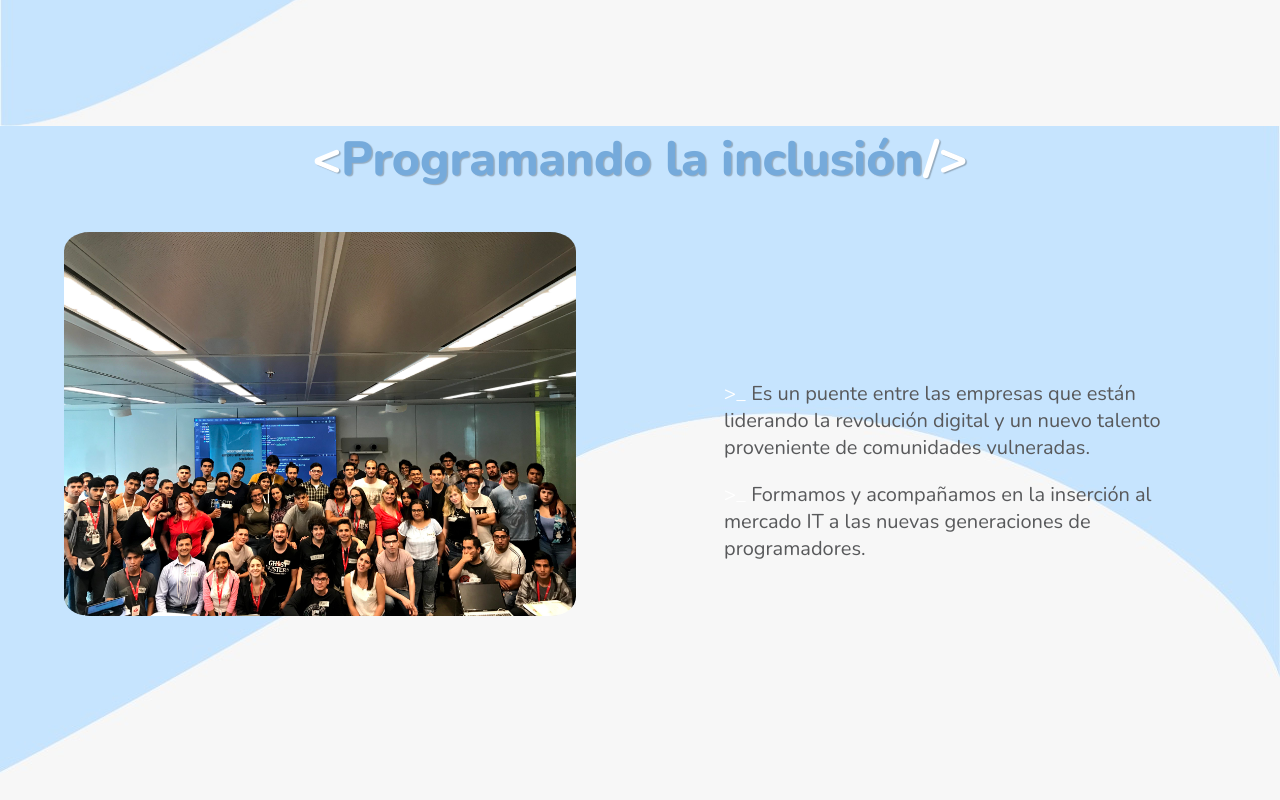
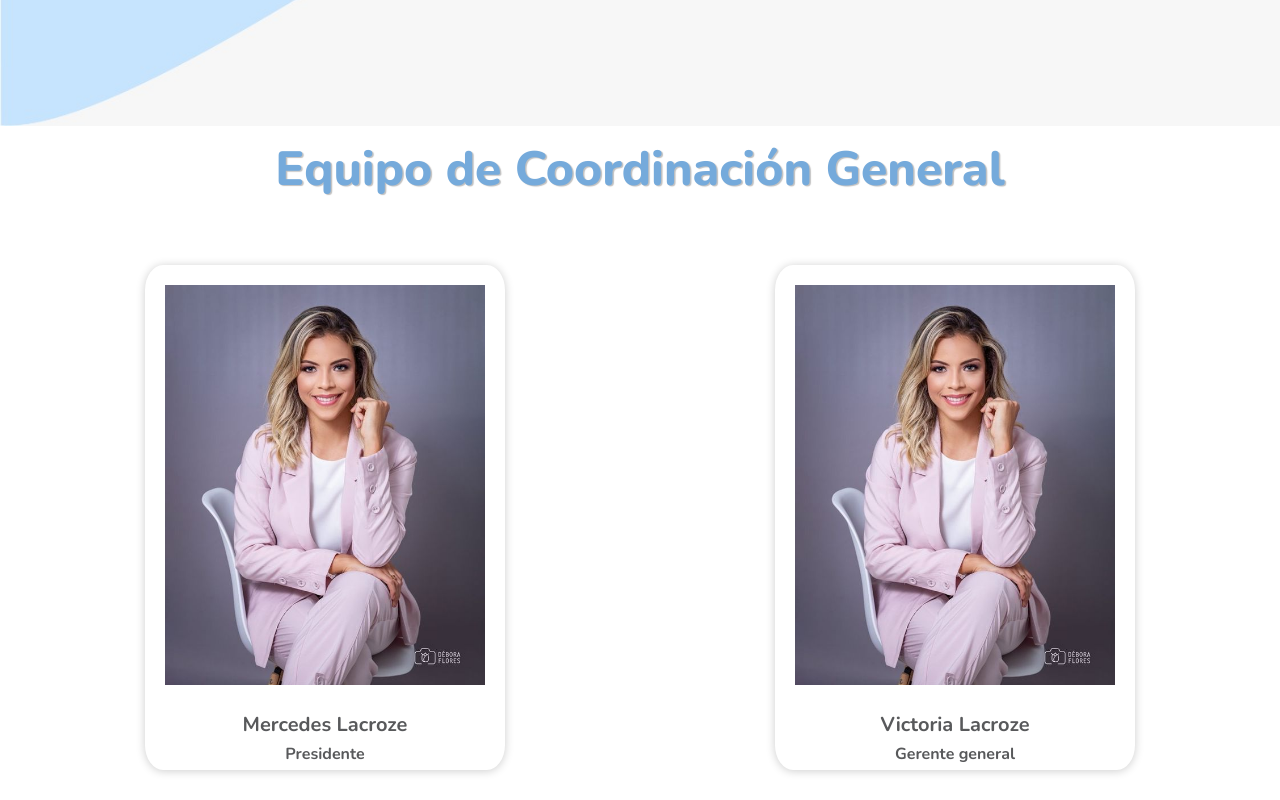
Before and after one commit to FormarImpactDevs/client-fundacion-formar-web, a React (Vite) app: page / in a window 1280 px wide. Shown: the part 1420-2220 px from the top of the page. Built offline with nearby package versions, Linux system fonts and the light colour scheme.

Commit message:
add component team

```diff
--- a/package.json
+++ b/package.json
@@ -12,6 +12,7 @@
   "dependencies": {
     "aos": "^2.3.4",
     "pnpm": "^8.6.9",
+    "prop-types": "^15.8.1",
     "react": "^18.2.0",
     "react-dom": "^18.2.0",
     "react-router-dom": "^6.14.1"
--- a/src/components/Emprendiendo/_undertaking.scss
+++ b/src/components/Emprendiendo/_undertaking.scss
@@ -1,6 +1,7 @@
 @import "../../styles/colors";
 @import "../../styles/media-queries";
 .emprendiendo_container {
+    margin-top: 5%;
     min-height: 90vh;
     background-color: $ligth-blue;
     width: 100%;
@@ -44,6 +45,7 @@
     background-color: $white;
     border-radius: 5%;
     margin: 0% 5% 5% 5%;
+    transition: all 400ms ease;
     figure {
         width: 20vh;
     }
--- a/src/components/Programando/_programming.scss
+++ b/src/components/Programando/_programming.scss
@@ -4,13 +4,14 @@
 
 
 .programando_container {
-    min-height: 90vh;
+    margin-top: 5%;
     background-image: url("../../assets/fondoAboutUs.jpg");
     background-position: right;
     background-repeat: no-repeat;
     cursor: default;
     @include tablet {
         height: auto;
+        min-height: 90vh;
     }
     @include desktop2 {
 
--- a/src/components/QuienesSomos/_aboutUs.scss
+++ b/src/components/QuienesSomos/_aboutUs.scss
@@ -2,7 +2,6 @@
 @import "../../styles/media-queries";
 
 .quienes_somos_container {
-  min-height: 90vh;
   background-image: url("../../assets/fondoAboutUs.jpg");
   background-position: right;
   background-repeat: no-repeat;
@@ -10,6 +9,7 @@
 
   @include tablet {
     height: auto;
+    min-height: 90vh;
   }
 
   @include desktop2 {
--- /dev/null
+++ b/src/components/Team/_team.scss
@@ -0,0 +1,36 @@
+@import "../../styles/colors";
+@import "../../styles/media-queries";
+.team_container {
+    margin: 10px;
+    cursor: default;
+}
+.team_cards {
+    margin: 5% 0px 5% 0px;
+    display: flex;
+    flex-direction: row;
+    text-align: center;
+}
+.team_card {
+    border-radius: 5%;
+    overflow: hidden;
+    box-shadow: 0px 1px 10px rgba(0,0,0,0.2);
+    transition: all 400ms ease;
+    img {
+        margin: 10px;
+        width: 15vh;
+        @include tablet {
+            width: 40vh;
+            margin: 10px;
+        }
+        @include desktop2 {
+            margin: 20px;
+        }
+    }
+    h3 {
+            margin-bottom: 5px;
+        }
+}
+.team_card:hover {
+    box-shadow: 5px 5px 20px rgba(0,0,0,0.4);
+    transform: translateY(-3%)
+}
--- /dev/null
+++ b/src/components/Team/index.jsx
@@ -0,0 +1,26 @@
+import "./_team.scss";
+import Image from "../../assets/team_default.jpg";
+
+export const Equipo = () => {
+    return (
+        <div className="team_container">
+            <h1 className="title">Equipo de Coordinación General</h1>
+            <div className="team_cards">
+                <div className="team_card">
+                    <figure>
+                        <img src={Image} alt="" />
+                    </figure>
+                    <h3 className="paragraph1">Mercedes Lacroze</h3>
+                    <h3 className="paragraph2">Presidente</h3>
+                </div>
+                <div className="team_card">
+                    <figure>
+                        <img src={Image} alt="" />
+                    </figure>
+                    <h3 className="paragraph1">Victoria Lacroze</h3>
+                    <h3 className="paragraph2">Gerente general</h3>
+                </div>
+            </div>
+        </div>
+    )
+}
--- a/src/pages/Home/index.jsx
+++ b/src/pages/Home/index.jsx
@@ -4,6 +4,7 @@ import { MainLayout } from "../../layout";
 import { QuienesSomos } from "../../components/QuienesSomos";
 import { Programando } from "../../components/Programando";
 import { Emprendiendo } from "../../components/Emprendiendo";
+import { Equipo } from "../../components/Team";
 
 export default function Home() {
   return (
@@ -11,6 +12,7 @@ export default function Home() {
       <MainLayout>
         <Presentation />
         <QuienesSomos />
+        <Equipo/>
         <Programando />
         <Emprendiendo/>
         <Novedades />
```
Also changed, not shown: src/assets/team_default.jpg (added), 1 other file (tests, documents, lock files or other folders).
